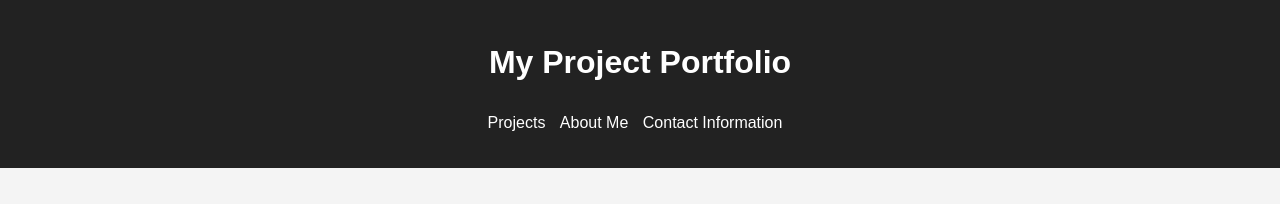
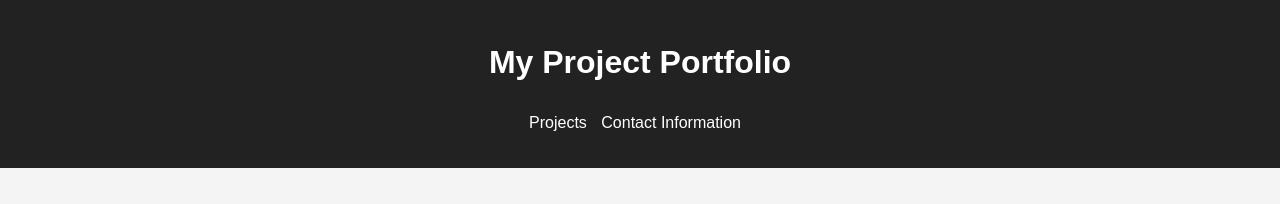
Before and after one commit to ridgeredd/ridgeredd.github.io, a plain HTML site: page index.html in a window 1280 px wide. Shown: the top 204 px of the page. Drawn offline with Linux system fonts and the light colour scheme.

Commit message:
Update index.html

```diff
--- a/index.html
+++ b/index.html
@@ -12,7 +12,7 @@
         <nav>
             <ul>
                 <li><a href="#projects">Projects</a></li>
-                <li><a href="#about">About Me</a></li>
+                <!--<li><a href="#about">About Me</a></li>-->
                 <li><a href="#contact">Contact Information</a></li>
             </ul>
         </nav>
@@ -48,11 +48,12 @@
 
         <!-- Repeat for other projects -->
     </section>
-
+    <!--
     <section id="about">
         <h2>About Me</h2>
         <p></p>
     </section>
+    -->
 
     <section id="contact">
         <h2>Contact Me</h2>
```
